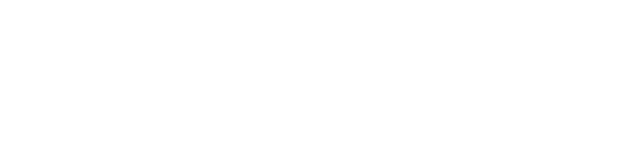
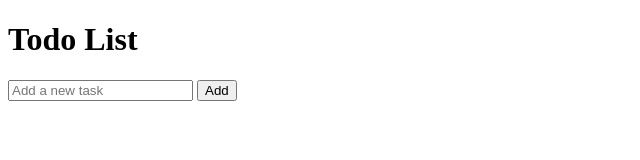
Before and after one commit to izzyswe/30_small_JS_Projects, a plain HTML site: page Todo-List/index.html in a window 1280 px wide. Shown: the whole page, without its empty margins (0-640 px from the left). Drawn offline with Linux system fonts and the light colour scheme.

Commit message:
added the neccessary tags

```diff
--- a/Todo-List/index.html
+++ b/Todo-List/index.html
@@ -8,6 +8,13 @@
     <link href="css/style.css" rel="stylesheet">
   </head>
   <body>
-
+    <div class="container">
+      <h1>Todo List</h1>
+      <form id="form">
+        <input type="text" id="input" placeholder="Add a new task" required>
+        <button type="submit">Add</button>
+      </form>
+      <ul id="UList"></ul>
+    </div>
   </body>
 </html>
```
